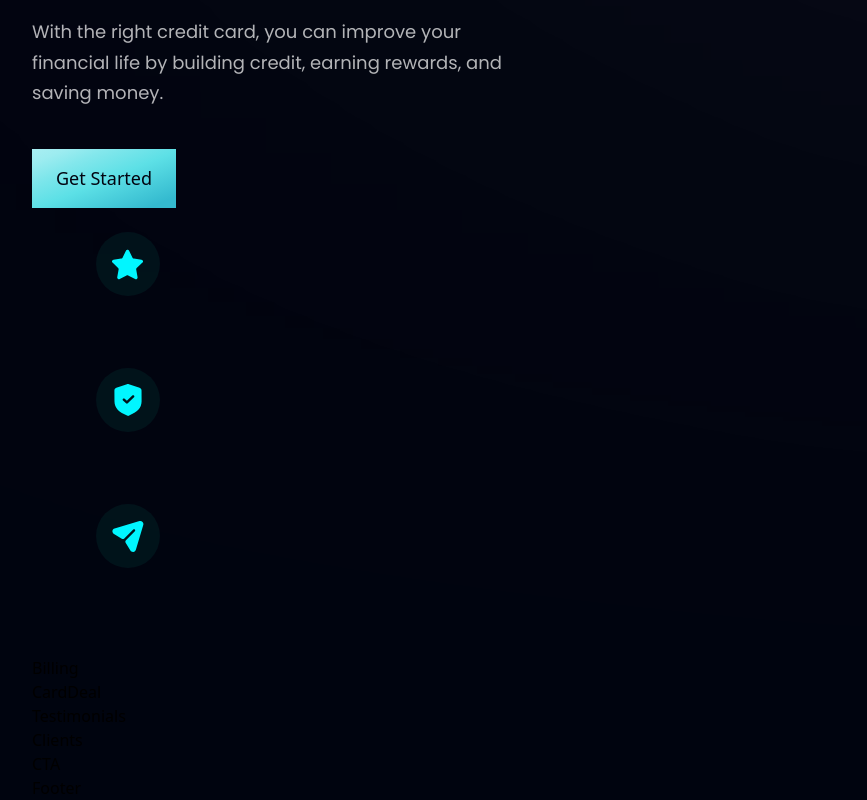
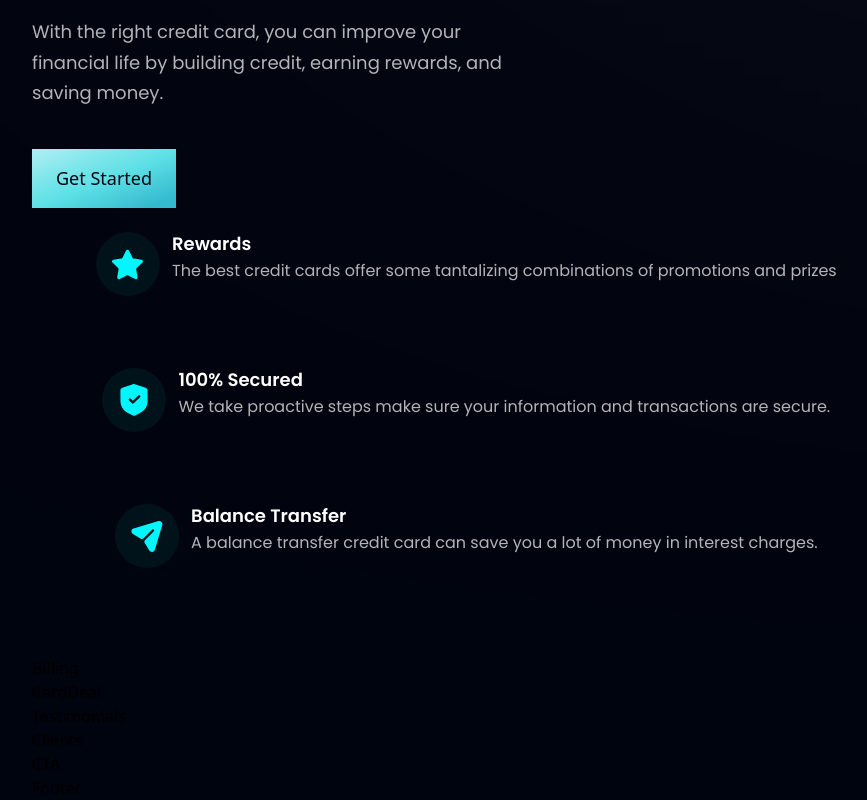
Before and after one commit to chrisATYF/BankingApp, a React (Vite) app: page / in a window 1280 px wide. Shown: the part 1166-1966 px from the top of the page, without its empty margins (32-899 px from the left). Built offline with nearby package versions, Linux system fonts and the light colour scheme.

Commit message:
Business section completed

```diff
--- a/src/components/Business.jsx
+++ b/src/components/Business.jsx
@@ -6,6 +6,10 @@ const FeatureCard = ({ icon, title, content, index }) => (
   <div className={`flex flex-row p-6 rounded-[20px] ${index !== features.length - 1 ? "mb-6" : "mb-0"} feature-card`}>
     <div className={`w-[64px] h-[64px] rounded-full ${styles.flexCenter} bg-dimBlue`}>
       <img src={icon} alt="icon" className="w-[50%] h-[50%] object-contain" />
+    </div>
+    <div className="flex-1 flex flex-col ml-3">
+      <h4 className="font-poppins font-semibold text-white text-[18px] leading-[23px] mb-1">{title}</h4>
+      <p className="font-poppins font-normal text-dimWhite text-[16px] leading-[24px] mb-1">{content}</p>
     </div>
   </div>
 )
```
